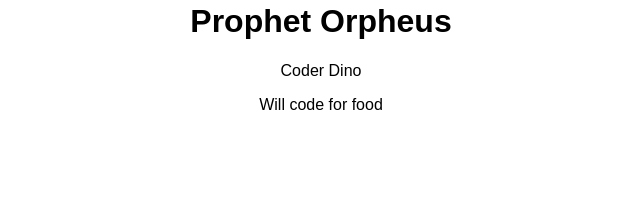
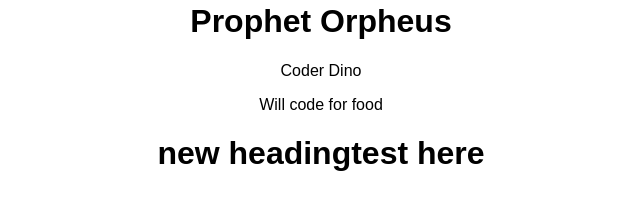
Before and after one commit to ArranMannion/CCCHackClub, a plain HTML site: page index.html in a window 1280 px wide. Shown: the part 330-540 px from the top of the page, without its empty margins (319-959 px from the left). Drawn offline with Linux system fonts and the light colour scheme.

Commit message:
this is a new header

```diff
--- a/index.html
+++ b/index.html
@@ -8,5 +8,6 @@
         <h1>Prophet Orpheus</h1>
         <p>Coder Dino</p>
         <p>Will code for food</p>
+        <h1>new headingtest here</h1>
     </body>
 </html>
```
